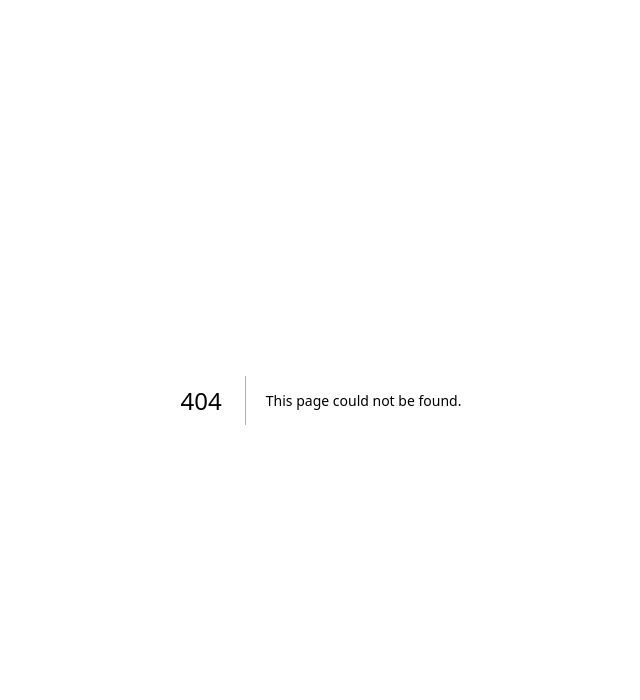
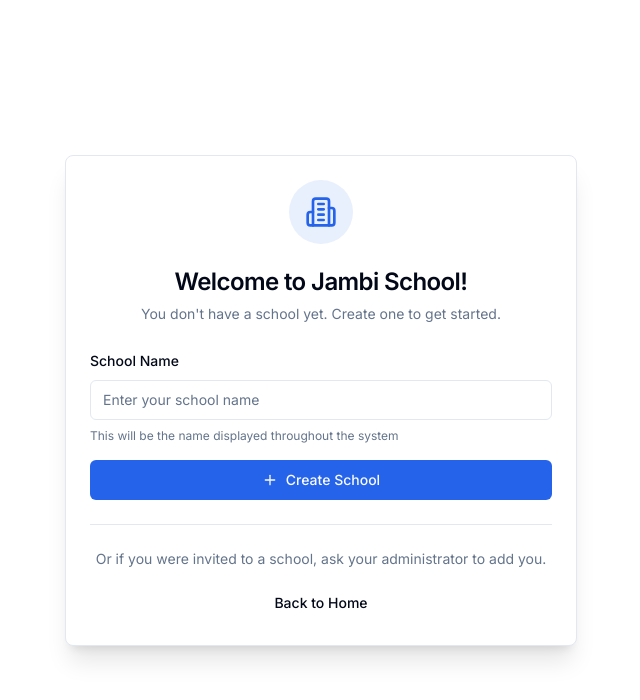
Before and after one commit to johniman211/jambischool, a Next.js app: page /app/no-school in a window 1280 px wide. Before the commit this address had no page. Shown: the top 700 px of the page, without its empty margins (319-959 px from the left). Built offline with nearby package versions, Linux system fonts and the light colour scheme.

Commit message:
Add no-school and school-not-found pages for new user onboarding

```diff
--- /dev/null
+++ b/src/app/app/no-school/page.tsx
@@ -0,0 +1,150 @@
+'use client';
+
+import { useState } from 'react';
+import Link from 'next/link';
+import { useRouter } from 'next/navigation';
+import { motion } from 'framer-motion';
+import { Button } from '@/components/ui/button';
+import { Input } from '@/components/ui/input';
+import { Label } from '@/components/ui/label';
+import { Card, CardContent, CardDescription, CardHeader, CardTitle } from '@/components/ui/card';
+import { GraduationCap, Building2, Plus, ArrowRight } from 'lucide-react';
+import { createClient } from '@/lib/supabase/client';
+import { useToast } from '@/hooks/use-toast';
+
+export default function NoSchoolPage() {
+  const [schoolName, setSchoolName] = useState('');
+  const [loading, setLoading] = useState(false);
+  const router = useRouter();
+  const { toast } = useToast();
+
+  const handleCreateSchool = async (e: React.FormEvent) => {
+    e.preventDefault();
+    if (!schoolName.trim()) return;
+
+    setLoading(true);
+    try {
+      const supabase = createClient();
+      const { data: { user } } = await supabase.auth.getUser();
+
+      if (!user) {
+        toast({ title: 'Error', description: 'You must be logged in', variant: 'destructive' });
+        router.push('/login');
+        return;
+      }
+
+      // Create slug from school name
+      const slug = schoolName
+        .toLowerCase()
+        .replace(/[^a-z0-9]+/g, '-')
+        .replace(/(^-|-$)/g, '');
+
+      // Create the school
+      const { data: school, error: schoolError } = await (supabase as any)
+        .from('schools')
+        .insert({
+          name: schoolName,
+          slug: slug,
+          settings: {},
+        })
+        .select()
+        .single();
+
+      if (schoolError) {
+        if (schoolError.code === '23505') {
+          toast({ title: 'Error', description: 'A school with this name already exists', variant: 'destructive' });
+        } else {
+          toast({ title: 'Error', description: schoolError.message, variant: 'destructive' });
+        }
+        setLoading(false);
+        return;
+      }
+
+      // Create school membership for the user as admin
+      const { error: membershipError } = await (supabase as any)
+        .from('school_memberships')
+        .insert({
+          user_id: user.id,
+          school_id: school.id,
+          role: 'school_admin',
+          is_active: true,
+        });
+
+      if (membershipError) {
+        toast({ title: 'Error', description: 'Failed to set up your admin access', variant: 'destructive' });
+        setLoading(false);
+        return;
+      }
+
+      toast({ title: 'Success!', description: 'Your school has been created' });
+      router.push(`/app/${slug}/dashboard`);
+      router.refresh();
+    } catch (err) {
+      toast({ title: 'Error', description: 'An unexpected error occurred', variant: 'destructive' });
+    } finally {
+      setLoading(false);
+    }
+  };
+
+  return (
+    <div className="min-h-screen bg-background flex items-center justify-center p-4">
+      <motion.div
+        initial={{ opacity: 0, y: 20 }}
+        animate={{ opacity: 1, y: 0 }}
+        transition={{ duration: 0.5 }}
+        className="w-full max-w-lg"
+      >
+        <Card className="shadow-xl">
+          <CardHeader className="text-center">
+            <motion.div
+              initial={{ scale: 0.8 }}
+              animate={{ scale: 1 }}
+              transition={{ delay: 0.2 }}
+              className="mx-auto w-16 h-16 bg-primary/10 rounded-full flex items-center justify-center mb-4"
+            >
+              <Building2 className="h-8 w-8 text-primary" />
+            </motion.div>
+            <CardTitle className="text-2xl">Welcome to Jambi School!</CardTitle>
+            <CardDescription>
+              You don't have a school yet. Create one to get started.
+            </CardDescription>
+          </CardHeader>
+          <CardContent>
+            <form onSubmit={handleCreateSchool} className="space-y-4">
+              <div className="space-y-2">
+                <Label htmlFor="schoolName">School Name</Label>
+                <Input
+                  id="schoolName"
+                  placeholder="Enter your school name"
+                  value={schoolName}
+                  onChange={(e) => setSchoolName(e.target.value)}
+                  required
+                  disabled={loading}
+                />
+                <p className="text-xs text-muted-foreground">
+                  This will be the name displayed throughout the system
+                </p>
+              </div>
+              <motion.div whileHover={{ scale: 1.02 }} whileTap={{ scale: 0.98 }}>
+                <Button type="submit" className="w-full gap-2" disabled={loading}>
+                  {loading ? 'Creating...' : <><Plus className="h-4 w-4" /> Create School</>}
+                </Button>
+              </motion.div>
+            </form>
+
+            <div className="mt-6 pt-6 border-t text-center">
+              <p className="text-sm text-muted-foreground mb-4">
+                Or if you were invited to a school, ask your administrator to add you.
+              </p>
+              <Link href="/">
+                <Button variant="ghost" size="sm">
+                  Back to Home
+                </Button>
+              </Link>
+            </div>
+          </CardContent>
+        </Card>
+      </motion.div>
+    </div>
+  );
+}
--- /dev/null
+++ b/src/app/app/school-not-found/page.tsx
@@ -0,0 +1,54 @@
+'use client';
+
+import Link from 'next/link';
+import { motion } from 'framer-motion';
+import { Button } from '@/components/ui/button';
+import { Card, CardContent, CardDescription, CardHeader, CardTitle } from '@/components/ui/card';
+import { AlertTriangle, Home, ArrowLeft } from 'lucide-react';
+
+export default function SchoolNotFoundPage() {
+  return (
+    <div className="min-h-screen bg-background flex items-center justify-center p-4">
+      <motion.div
+        initial={{ opacity: 0, y: 20 }}
+        animate={{ opacity: 1, y: 0 }}
+        transition={{ duration: 0.5 }}
+        className="w-full max-w-md"
+      >
+        <Card className="shadow-xl text-center">
+          <CardHeader>
+            <motion.div
+              initial={{ scale: 0.8 }}
+              animate={{ scale: 1 }}
+              transition={{ delay: 0.2 }}
+              className="mx-auto w-16 h-16 bg-yellow-100 rounded-full flex items-center justify-center mb-4"
+            >
+              <AlertTriangle className="h-8 w-8 text-yellow-600" />
+            </motion.div>
+            <CardTitle className="text-2xl">School Not Found</CardTitle>
+            <CardDescription>
+              The school you're looking for doesn't exist or you don't have access to it.
+            </CardDescription>
+          </CardHeader>
+          <CardContent className="space-y-4">
+            <p className="text-sm text-muted-foreground">
+              This could happen if the school was deleted, the URL is incorrect, or your access was revoked.
+            </p>
+            <div className="flex flex-col gap-2">
+              <Link href="/app">
+                <Button className="w-full gap-2">
+                  <Home className="h-4 w-4" /> Go to Dashboard
+                </Button>
+              </Link>
+              <Link href="/">
+                <Button variant="outline" className="w-full gap-2">
+                  <ArrowLeft className="h-4 w-4" /> Back to Home
+                </Button>
+              </Link>
+            </div>
+          </CardContent>
+        </Card>
+      </motion.div>
+    </div>
+  );
+}
```
